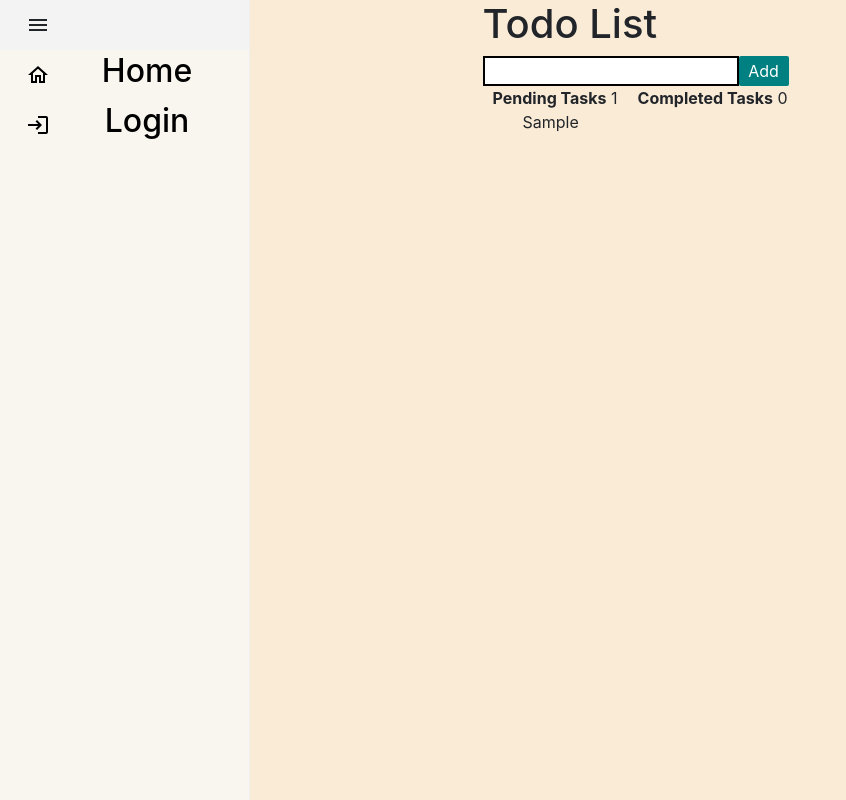
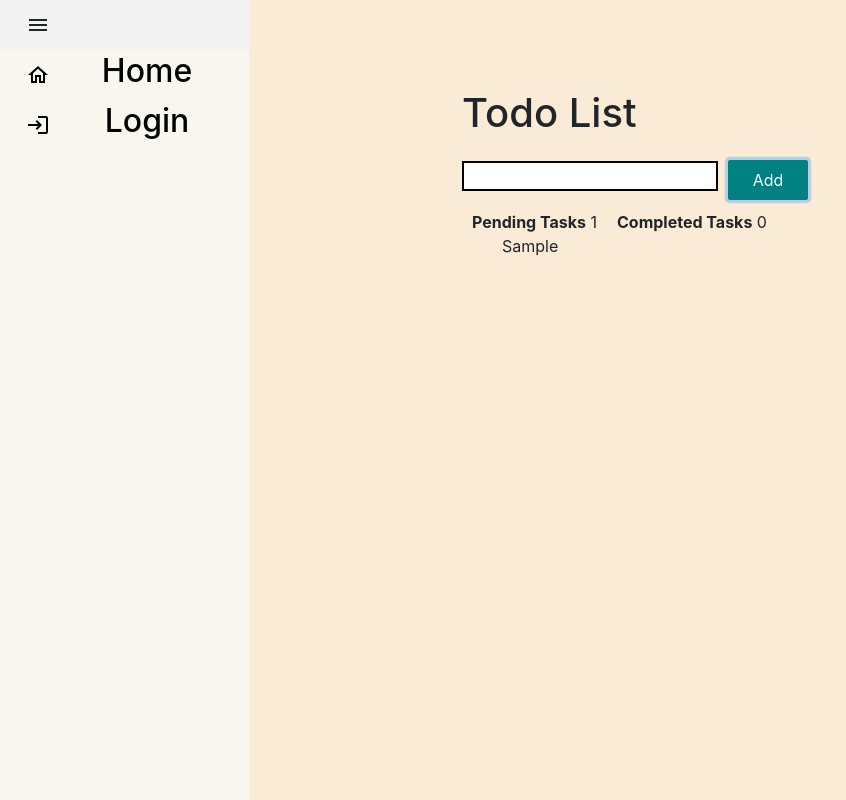
Before and after one commit to FTyumin/todo_project, a React (Create React App) app in the folder frontend/: page / in a window 1280 px wide. Both pictures are taken after typing "Sample" into the empty fields and a click on the button "Add". Shown: the whole page, without its empty margins (0-846 px from the left). Built offline with nearby package versions, Linux system fonts and the light colour scheme.

Commit message:
Moved css code

```diff
--- a/frontend/src/css/home.css
+++ b/frontend/src/css/home.css
@@ -0,0 +1,39 @@
+.pageWrapper {
+    background-color: antiquewhite;
+    height: 100vh;
+}
+
+.container {
+    display: flex;
+    align-items: center;
+    flex-direction: column;
+}
+
+.main {
+    margin-top:8%;
+}
+
+.btn {
+    display:inline-block;
+    flex: 1;
+    border: none;
+    background-color: teal;
+    color: white;
+    height: 30px;
+    width: 50px;
+    border-radius: 2px;
+    cursor: pointer;
+}
+
+.txt {
+    border: 2px solid #000;
+}
+
+.taskCount {
+    margin: 10px;
+}
+
+.list {
+    list-style: "none";
+    text-decoration: "line-through";
+}
--- a/frontend/src/css/login.css
+++ b/frontend/src/css/login.css
@@ -1,3 +1,8 @@
+.pageWrapper {
+    height: 100vh;
+    width: 100%;
+}
+
 .loginForm {
     width: 100vw;
     height: 100vh;
@@ -5,3 +10,9 @@
     align-items: center;
     justify-content: center;
 }
+
+.btn {
+    margin-top: 15px;
+    width: 80px;
+    height: 40px;
+}
--- a/frontend/src/pages/home.js
+++ b/frontend/src/pages/home.js
@@ -1,44 +1,9 @@
 import { useState } from "react"
 // ? https://www.npmjs.com/package/react-pro-sidebar
 import { ProSidebarProvider } from "react-pro-sidebar"
-import styled from "styled-components"
 import SideBar from "../components/sideBar"
 import "../css/home.css"
 
-const Container = styled.div`
-  display: flex;
-  align-items: center;
-  flex-direction: column;
-`
-const Button = styled.button`
-  display:inline-block;
-  flex: 1;
-  border: none;
-  background-color: teal;
-  color: white;
-  height: 30px;
-  width: 50px;
-  border-radius: 2px;
-  cursor: pointer;
-`
-const Text = styled.input`
-  border: 2px solid #000;
-`
-const Tasks = styled.div`
-`
-const TaskCount = styled.span`
-  margin: 10px;
-`
-
-const LIST = styled.li`
-  listStyle:"none";
-  text-decoration: "line-through";
-`
-
-const PageWrapper = styled.div`
-  background-color: antiquewhite;
-  height: 100vh;
-`
 const Home = () => {
   const [input, setInput] = useState("");
   const [completedTaskCount, setCompletedTaskCount] = useState(0);
@@ -76,30 +41,32 @@ const Home = () => {
 
   return (
     <ProSidebarProvider>
-        <PageWrapper>
+      <div className="pageWrapper">
         <div>
           <SideBar/>
 
-            <Container>
+          <div className="container">
             <div className="main">
                 <h1>Todo List</h1>
-                <Text value={input} onInput={(e) =>setInput(e.target.value)} />
-                <Button onClick={() => handleClick()}>Add</Button>
+                <input className="txt" value={input} onInput={(e) =>setInput(e.target.value)} />
+                <button className="btn taskCount" onClick={() => handleClick()}>Add</button>
 
-                <Tasks>
-                <TaskCount>
+                <div>
+                  <span className="taskCount">
                     <b>Pending Tasks</b> {todoList.length - completedTaskCount}
-                </TaskCount>
-                <TaskCount>
+                  </span>
+
+                  <span className="taskCount">
                     <b>Completed Tasks</b> {completedTaskCount}
-                </TaskCount>
-                </Tasks>
+                  </span>
+                </div>
 
                 <div>
                 <ul>
                   {todoList.map((todo) => {
                   return (
-                        <LIST
+                    <li
+                    className="list"
                     complete = {todo.complete}
                     id={todo.id}
                     onClick={() => handleComplete(todo.id)}
@@ -109,15 +76,15 @@ const Home = () => {
                     }}
                     >
                       {todo.task}
-                        </LIST>
+                    </li>
                   )
                   })}
                 </ul>
               </div>
             </div>
-            </Container>
           </div>
-        </PageWrapper>
+        </div>
+      </div>
     </ProSidebarProvider>
   )
 }
--- a/frontend/src/pages/login.js
+++ b/frontend/src/pages/login.js
@@ -4,7 +4,6 @@ import { ProSidebarProvider } from "react-pro-sidebar"
 import Form from "react-bootstrap/Form"
 import Button from "react-bootstrap/Button"
 import SideBar from "../components/sideBar"
-import styled from "styled-components"
 import "../css/login.css"
 
 export default function Login() {
@@ -19,18 +18,15 @@ export default function Login() {
     event.preventDefault();
   }
 
-  const PageWrapper = styled.div`
-    height: 100vh;
-    width: 100%;
-  `
-
   return (
     <>
       <ProSidebarProvider>
-        <PageWrapper>
+        <div className="pageWrapper">
           <div>
 
+            {/* Sidebar */}
             <SideBar/>
+
             <Form onSubmit={handleSubmit} className="loginForm">
               <div>
                 <Form.Group size="lg" controlId="email">
@@ -52,13 +48,13 @@ export default function Login() {
                   />
                 </Form.Group>
 
-                <Button  size="lg" type="submit" disabled={!validateForm()}>
+                <Button className="btn" size="lg" type="submit" disabled={!validateForm()}>
                   Login
                 </Button>
               </div>
             </Form>
           </div>
-        </PageWrapper>
+        </div>
       </ProSidebarProvider>
     </>
   );
```
Lines whose indentation alone changed are shown as unchanged.
